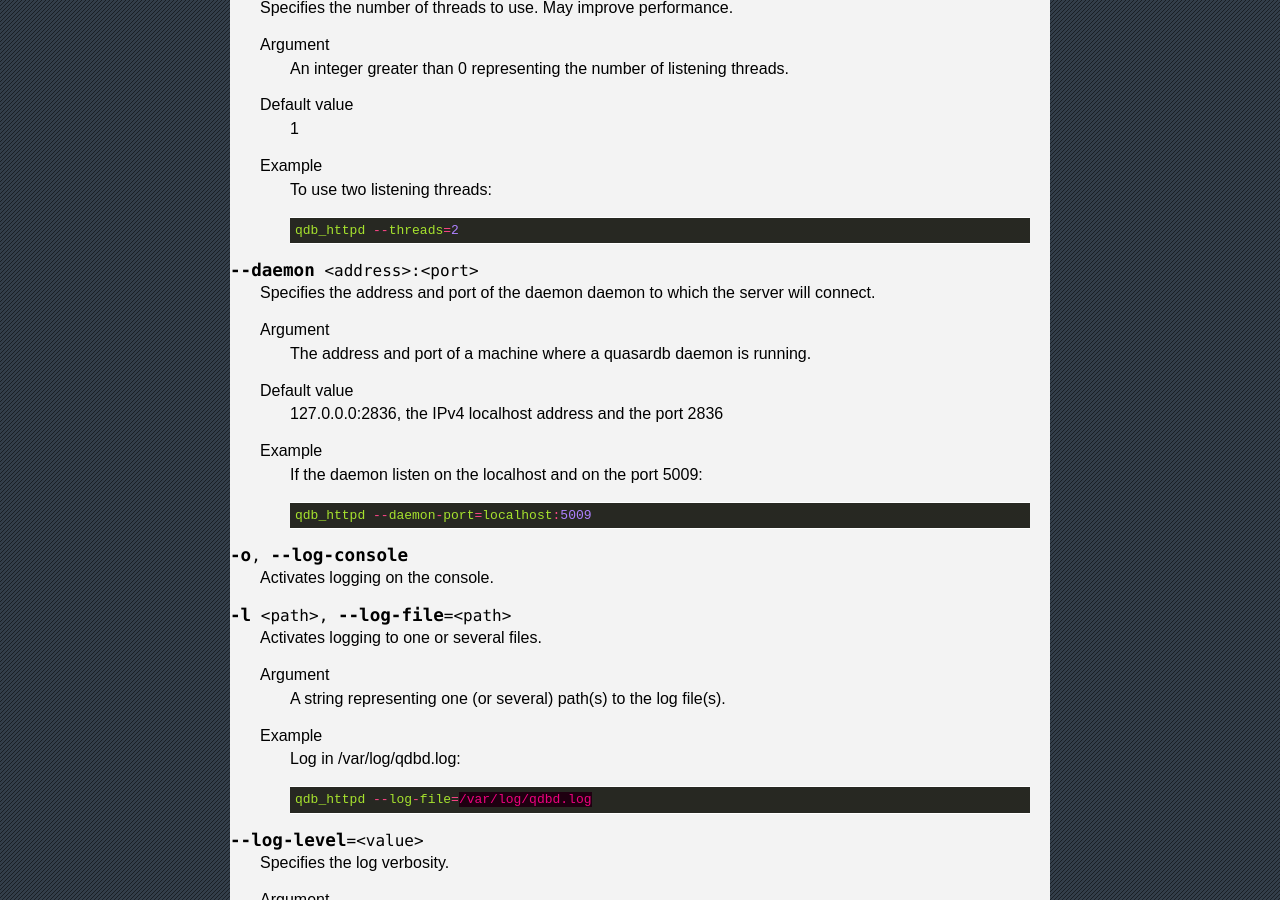
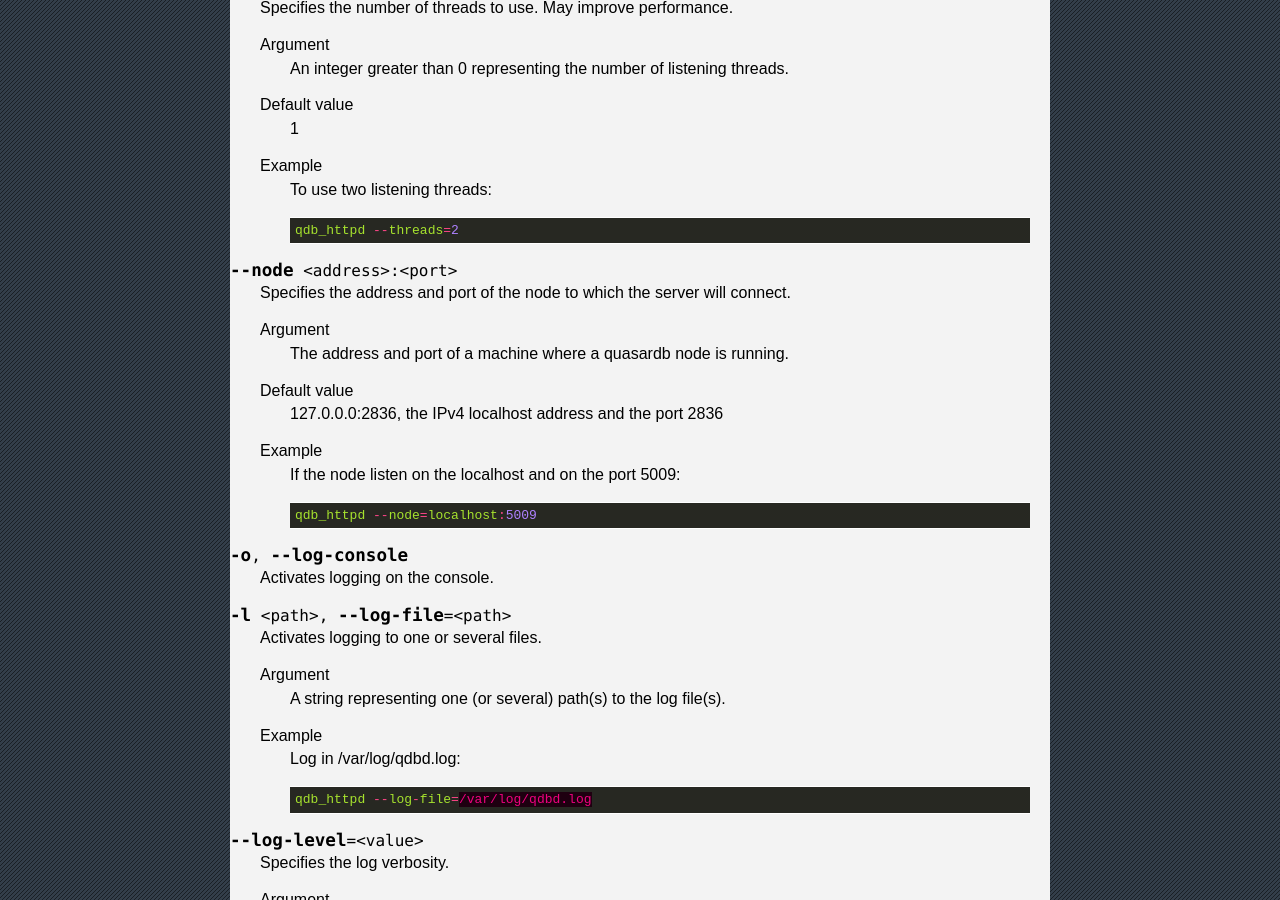
Before and after one commit to iltommi/qdb-documentation, a Sphinx documentation site: the page built from source/reference/qdb_httpd.rst, in a window 1280 px wide and 900 px high, scrolled down 1928 px. Built offline with Sphinx 7.4.7, drawn with Linux system fonts in a browser that asks for light colours.

Commit message:
Case 614 - Change qdb_httpd daemon option name to node

```diff
--- a/source/reference/qdb_httpd.rst
+++ b/source/reference/qdb_httpd.rst
@@ -15,11 +15,11 @@ The web server binary is qdb_httpd (qdb_httpd.exe on Windows). By default it lis
 
 Assuming a daemon that listens on the port 2836 on the machine 192.168.1.1, the command line is::
 
-    ./qdb_httpd --daemon=192.168.1.1:2836 -d
+    ./qdb_httpd --node=192.168.1.1:2836 -d
 
 or on Windows::
 
-    qdb_httpd --daemon=192.168.1.1:2836
+    qdb_httpd --node=192.168.1.1:2836
 
 The server does not require specific privileges to run (i.e. you don't need to run the server from an administrator account).
 
@@ -108,20 +108,20 @@ Parameters can be supplied in any order and are prefixed with ``--``. The argume
 
             qdb_httpd --threads=2
 
-.. option:: --daemon <address>:<port>
+.. option:: --node <address>:<port>
 
-   Specifies the address and port of the daemon daemon to which the server will connect.
+   Specifies the address and port of the node to which the server will connect.
 
    Argument
-        The address and port of a machine where a quasardb daemon is running.
+        The address and port of a machine where a quasardb node is running.
 
    Default value
         127.0.0.0:2836, the IPv4 localhost address and the port 2836
 
    Example
-        If the daemon listen on the localhost and on the port 5009::
+        If the node listen on the localhost and on the port 5009::
 
-            qdb_httpd --daemon-port=localhost:5009
+            qdb_httpd --node=localhost:5009
 
 .. option:: -o, --log-console
 
```
